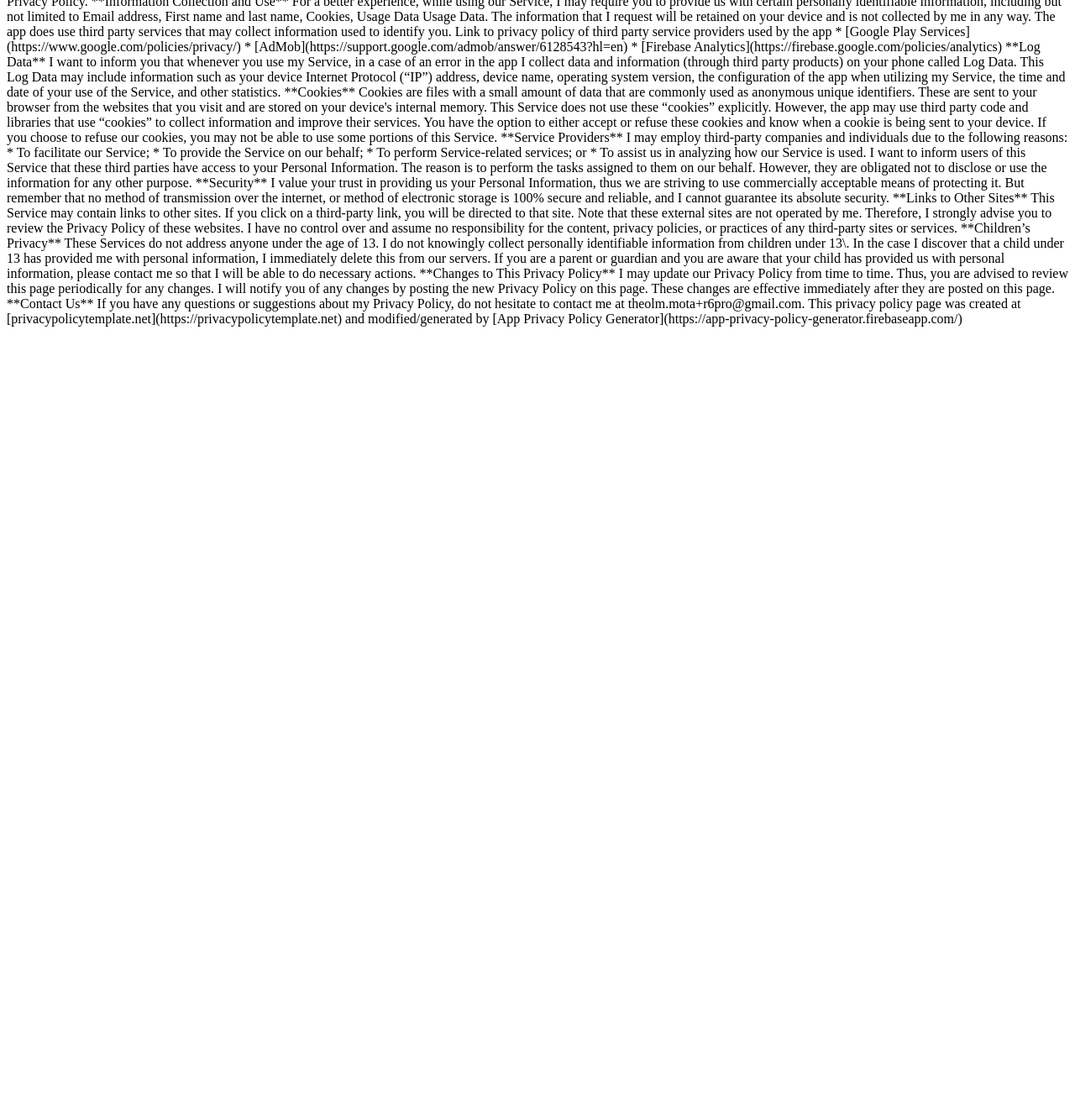
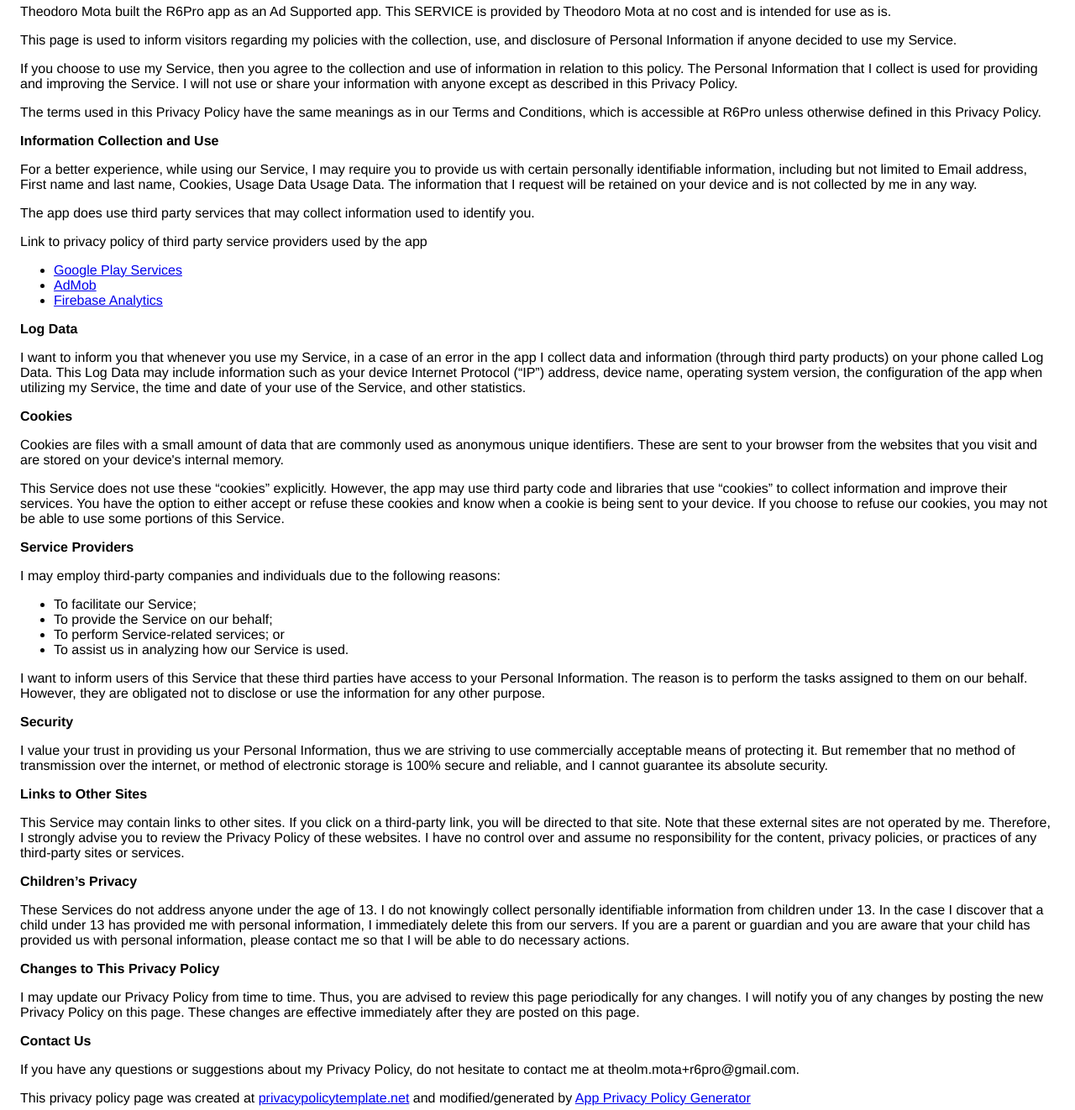
Before and after one commit to theolm/theolm.github.io, a plain HTML site: page r6pro/privacypolicy/index.html in a window 1280 px wide. Shown: the part 87-1409 px from the top of the page at 84% size. Before the commit the page ends 800 px from the top, so only its background shows below. Drawn offline with Linux system fonts and the light colour scheme.

Commit message:
Update index.html

```diff
--- a/r6pro/privacypolicy/index.html
+++ b/r6pro/privacypolicy/index.html
@@ -1,64 +1,122 @@
-## Privacy Policy
-
-Theodoro Mota built the R6Pro app as an Ad Supported app. This SERVICE is provided by Theodoro Mota at no cost and is intended for use as is.
-
-This page is used to inform visitors regarding my policies with the collection, use, and disclosure of Personal Information if anyone decided to use my Service.
-
-If you choose to use my Service, then you agree to the collection and use of information in relation to this policy. The Personal Information that I collect is used for providing and improving the Service. I will not use or share your information with anyone except as described in this Privacy Policy.
-
-The terms used in this Privacy Policy have the same meanings as in our Terms and Conditions, which is accessible at R6Pro unless otherwise defined in this Privacy Policy.
-
-**Information Collection and Use**
-
-For a better experience, while using our Service, I may require you to provide us with certain personally identifiable information, including but not limited to Email address, First name and last name, Cookies, Usage Data Usage Data. The information that I request will be retained on your device and is not collected by me in any way.
-
-The app does use third party services that may collect information used to identify you.
-
-Link to privacy policy of third party service providers used by the app
-
-*   [Google Play Services](https://www.google.com/policies/privacy/)
-*   [AdMob](https://support.google.com/admob/answer/6128543?hl=en)
-*   [Firebase Analytics](https://firebase.google.com/policies/analytics)
-
-**Log Data**
-
-I want to inform you that whenever you use my Service, in a case of an error in the app I collect data and information (through third party products) on your phone called Log Data. This Log Data may include information such as your device Internet Protocol (“IP”) address, device name, operating system version, the configuration of the app when utilizing my Service, the time and date of your use of the Service, and other statistics.
-
-**Cookies**
-
-Cookies are files with a small amount of data that are commonly used as anonymous unique identifiers. These are sent to your browser from the websites that you visit and are stored on your device's internal memory.
-
-This Service does not use these “cookies” explicitly. However, the app may use third party code and libraries that use “cookies” to collect information and improve their services. You have the option to either accept or refuse these cookies and know when a cookie is being sent to your device. If you choose to refuse our cookies, you may not be able to use some portions of this Service.
-
-**Service Providers**
-
-I may employ third-party companies and individuals due to the following reasons:
-
-*   To facilitate our Service;
-*   To provide the Service on our behalf;
-*   To perform Service-related services; or
-*   To assist us in analyzing how our Service is used.
-
-I want to inform users of this Service that these third parties have access to your Personal Information. The reason is to perform the tasks assigned to them on our behalf. However, they are obligated not to disclose or use the information for any other purpose.
-
-**Security**
-
-I value your trust in providing us your Personal Information, thus we are striving to use commercially acceptable means of protecting it. But remember that no method of transmission over the internet, or method of electronic storage is 100% secure and reliable, and I cannot guarantee its absolute security.
-
-**Links to Other Sites**
-
-This Service may contain links to other sites. If you click on a third-party link, you will be directed to that site. Note that these external sites are not operated by me. Therefore, I strongly advise you to review the Privacy Policy of these websites. I have no control over and assume no responsibility for the content, privacy policies, or practices of any third-party sites or services.
-
-**Children’s Privacy**
-
-These Services do not address anyone under the age of 13. I do not knowingly collect personally identifiable information from children under 13\. In the case I discover that a child under 13 has provided me with personal information, I immediately delete this from our servers. If you are a parent or guardian and you are aware that your child has provided us with personal information, please contact me so that I will be able to do necessary actions.
-
-**Changes to This Privacy Policy**
-
-I may update our Privacy Policy from time to time. Thus, you are advised to review this page periodically for any changes. I will notify you of any changes by posting the new Privacy Policy on this page. These changes are effective immediately after they are posted on this page.
-
-**Contact Us**
-
-If you have any questions or suggestions about my Privacy Policy, do not hesitate to contact me at theolm.mota+r6pro@gmail.com.
-
-This privacy policy page was created at [privacypolicytemplate.net](https://privacypolicytemplate.net) and modified/generated by [App Privacy Policy Generator](https://app-privacy-policy-generator.firebaseapp.com/)
+<!DOCTYPE html>
+    <html>
+    <head>
+      <meta charset='utf-8'>
+      <meta name='viewport' content='width=device-width'>
+      <title>Privacy Policy</title>
+      <style> body { font-family: 'Helvetica Neue', Helvetica, Arial, sans-serif; padding:1em; } </style>
+    </head>
+    <body>
+    <h2>Privacy Policy</h2> <p>
+                    Theodoro Mota built the R6Pro app as
+                    an Ad Supported app. This SERVICE is provided by
+                    Theodoro Mota at no cost and is intended for
+                    use as is.
+                  </p> <p>
+                    This page is used to inform visitors regarding
+                    my policies with the collection, use, and
+                    disclosure of Personal Information if anyone decided to use
+                    my Service.
+                  </p> <p>
+                    If you choose to use my Service, then you agree
+                    to the collection and use of information in relation to this
+                    policy. The Personal Information that I collect is
+                    used for providing and improving the Service.
+                    I will not use or share your
+                    information with anyone except as described in this Privacy
+                    Policy.
+                  </p> <p>
+                    The terms used in this Privacy Policy have the same meanings
+                    as in our Terms and Conditions, which is accessible at
+                    R6Pro unless otherwise defined in this Privacy
+                    Policy.
+                  </p> <p><strong>Information Collection and Use</strong></p> <p>
+                    For a better experience, while using our Service,
+                    I may require you to provide us with certain
+                    personally identifiable information, including but not limited to Email address, First name and last name, Cookies, Usage Data Usage Data. The
+                    information that I request will be
+                    retained on your device and is not collected by me in any way.
+                  </p> <p>
+                    The app does use third party services that may collect
+                    information used to identify you.
+                  </p> <div><p>
+                      Link to privacy policy of third party service providers
+                      used by the app
+                    </p> <ul><li><a href="https://www.google.com/policies/privacy/" target="_blank">Google Play Services</a></li><li><a href="https://support.google.com/admob/answer/6128543?hl=en" target="_blank">AdMob</a></li><li><a href="https://firebase.google.com/policies/analytics" target="_blank">Firebase Analytics</a></li><!----><!----><!----><!----><!----><!----><!----><!----></ul></div> <p><strong>Log Data</strong></p> <p>
+                    I want to inform you that whenever
+                    you use my Service, in a case of an error in the
+                    app I collect data and information (through third
+                    party products) on your phone called Log Data. This Log Data
+                    may include information such as your device Internet
+                    Protocol (“IP”) address, device name, operating system
+                    version, the configuration of the app when utilizing
+                    my Service, the time and date of your use of the
+                    Service, and other statistics.
+                  </p> <p><strong>Cookies</strong></p> <p>
+                    Cookies are files with a small amount of data that are
+                    commonly used as anonymous unique identifiers. These are
+                    sent to your browser from the websites that you visit and
+                    are stored on your device's internal memory.
+                  </p> <p>
+                    This Service does not use these “cookies” explicitly.
+                    However, the app may use third party code and libraries that
+                    use “cookies” to collect information and improve their
+                    services. You have the option to either accept or refuse
+                    these cookies and know when a cookie is being sent to your
+                    device. If you choose to refuse our cookies, you may not be
+                    able to use some portions of this Service.
+                  </p> <p><strong>Service Providers</strong></p> <p>
+                    I may employ third-party companies
+                    and individuals due to the following reasons:
+                  </p> <ul><li>To facilitate our Service;</li> <li>To provide the Service on our behalf;</li> <li>To perform Service-related services; or</li> <li>To assist us in analyzing how our Service is used.</li></ul> <p>
+                    I want to inform users of this
+                    Service that these third parties have access to your
+                    Personal Information. The reason is to perform the tasks
+                    assigned to them on our behalf. However, they are obligated
+                    not to disclose or use the information for any other
+                    purpose.
+                  </p> <p><strong>Security</strong></p> <p>
+                    I value your trust in providing us
+                    your Personal Information, thus we are striving to use
+                    commercially acceptable means of protecting it. But remember
+                    that no method of transmission over the internet, or method
+                    of electronic storage is 100% secure and reliable, and
+                    I cannot guarantee its absolute security.
+                  </p> <p><strong>Links to Other Sites</strong></p> <p>
+                    This Service may contain links to other sites. If you click
+                    on a third-party link, you will be directed to that site.
+                    Note that these external sites are not operated by
+                    me. Therefore, I strongly advise you to
+                    review the Privacy Policy of these websites.
+                    I have no control over and assume no
+                    responsibility for the content, privacy policies, or
+                    practices of any third-party sites or services.
+                  </p> <p><strong>Children’s Privacy</strong></p> <p>
+                    These Services do not address anyone under the age of 13.
+                    I do not knowingly collect personally
+                    identifiable information from children under 13. In the case
+                    I discover that a child under 13 has provided
+                    me with personal information,
+                    I immediately delete this from our servers. If you
+                    are a parent or guardian and you are aware that your child
+                    has provided us with personal information, please contact
+                    me so that I will be able to do
+                    necessary actions.
+                  </p> <p><strong>Changes to This Privacy Policy</strong></p> <p>
+                    I may update our Privacy Policy from
+                    time to time. Thus, you are advised to review this page
+                    periodically for any changes. I will
+                    notify you of any changes by posting the new Privacy Policy
+                    on this page. These changes are effective immediately after
+                    they are posted on this page.
+                  </p> <p><strong>Contact Us</strong></p> <p>
+                    If you have any questions or suggestions about
+                    my Privacy Policy, do not hesitate to contact
+                    me at theolm.mota+r6pro@gmail.com.
+                  </p> <p>
+                    This privacy policy page was created at
+                    <a href="https://privacypolicytemplate.net" target="_blank">privacypolicytemplate.net</a>
+                    and modified/generated by
+                    <a href="https://app-privacy-policy-generator.firebaseapp.com/" target="_blank">App Privacy Policy Generator</a></p>
+    </body>
+    </html>
```
